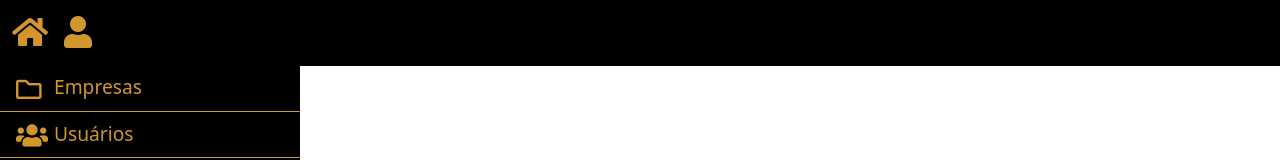
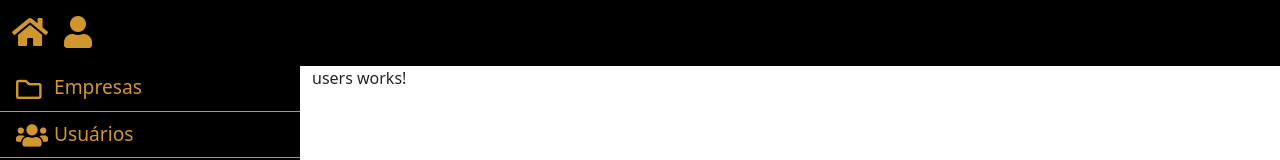
Before and after one commit to mariaporcina/ceec, an Angular app: page /usuarios in a window 1280 px wide. Before the commit this address led to /. Shown: the top 160 px of the page. Built offline with nearby package versions, Linux system fonts and the light colour scheme; some icons are missing.

Commit message:
Finalização das Rotas

```diff
--- a/angular.json
+++ b/angular.json
@@ -94,5 +94,8 @@
         }
       }
     }
+  },
+  "cli": {
+    "analytics": "5247db43-b988-4999-a024-6f3a2f4675cb"
   }
 }
--- a/src/app/app-routing.module.ts
+++ b/src/app/app-routing.module.ts
@@ -3,10 +3,14 @@ import { RouterModule, Routes } from '@angular/router';
 
 import { HomeComponent } from './home/home.component';
 import { CompaniesComponent } from './companies/companies.component';
+import { UsersComponent } from './users/users.component';
+import { MyuserComponent } from './myuser/myuser.component';
 
 const routes: Routes = [
   { path: 'inicio', component: HomeComponent },
   { path: 'empresas', component: CompaniesComponent },
+  { path: 'usuarios', component: UsersComponent },
+  { path: 'meu_usuario', component: MyuserComponent },
   { path: '', redirectTo: '/inicio', pathMatch: 'full' },
 ];
 
--- a/src/app/app.module.ts
+++ b/src/app/app.module.ts
@@ -8,6 +8,8 @@ import { HeaderComponent } from './header/header.component';
 import { FooterComponent } from './footer/footer.component';
 import { HomeComponent } from './home/home.component';
 import { CompaniesComponent } from './companies/companies.component';
+import { UsersComponent } from './users/users.component';
+import { MyuserComponent } from './myuser/myuser.component';
 
 @NgModule({
   declarations: [
@@ -16,7 +18,9 @@ import { CompaniesComponent } from './companies/companies.component';
     HeaderComponent,
     FooterComponent,
     HomeComponent,
-    CompaniesComponent
+    CompaniesComponent,
+    UsersComponent,
+    MyuserComponent
   ],
   imports: [
     BrowserModule,
--- a/src/app/header/header.component.html
+++ b/src/app/header/header.component.html
@@ -4,7 +4,7 @@
             <a routerLink="/inicio">
                 <i class="fas fa-home fa-2x"></i>
             </a>
-            <a href="#">
+            <a routerLink="/meu_usuario">
                 <i class="fas fa-user fa-2x"></i>
             </a>
             <a href="#" class="signOut flex-grow-1 text-end">
--- /dev/null
+++ b/src/app/myuser/myuser.component.css
@@ -0,0 +1,4 @@
+.sectionCommon {
+    max-width: calc(100% - 300px);
+    margin: 0 0 0 auto;
+}
--- /dev/null
+++ b/src/app/myuser/myuser.component.html
@@ -0,0 +1,5 @@
+<section class="sectionCommon sectionMyuser">
+    <div class="container-fluid">
+        <p>my user works!</p>
+    </div>
+</section>
--- a/src/app/sidebar/sidebar.component.html
+++ b/src/app/sidebar/sidebar.component.html
@@ -11,7 +11,7 @@
                     </a>
                 </li>
                 <li>
-                    <a href="#" class="text-decoration-none px-3 py-2 d-block">
+                    <a routerLink="/usuarios" class="text-decoration-none px-3 py-2 d-block">
                         <i class="fas fa-users fa-2x"></i>
                         <font size="5">Usuários</font>
                     </a>
--- /dev/null
+++ b/src/app/users/users.component.css
@@ -0,0 +1,4 @@
+.sectionCommon {
+    max-width: calc(100% - 300px);
+    margin: 0 0 0 auto;
+}
--- /dev/null
+++ b/src/app/users/users.component.html
@@ -0,0 +1,5 @@
+<section class="sectionCommon sectionUsers">
+    <div class="container-fluid">
+        <p>users works!</p>
+    </div>
+</section>
```
Also changed, not shown: src/app/myuser/myuser.component.ts (added, +10 -0 lines), src/app/users/users.component.ts (added, +10 -0 lines), 2 other files (tests, documents, lock files or other folders).
